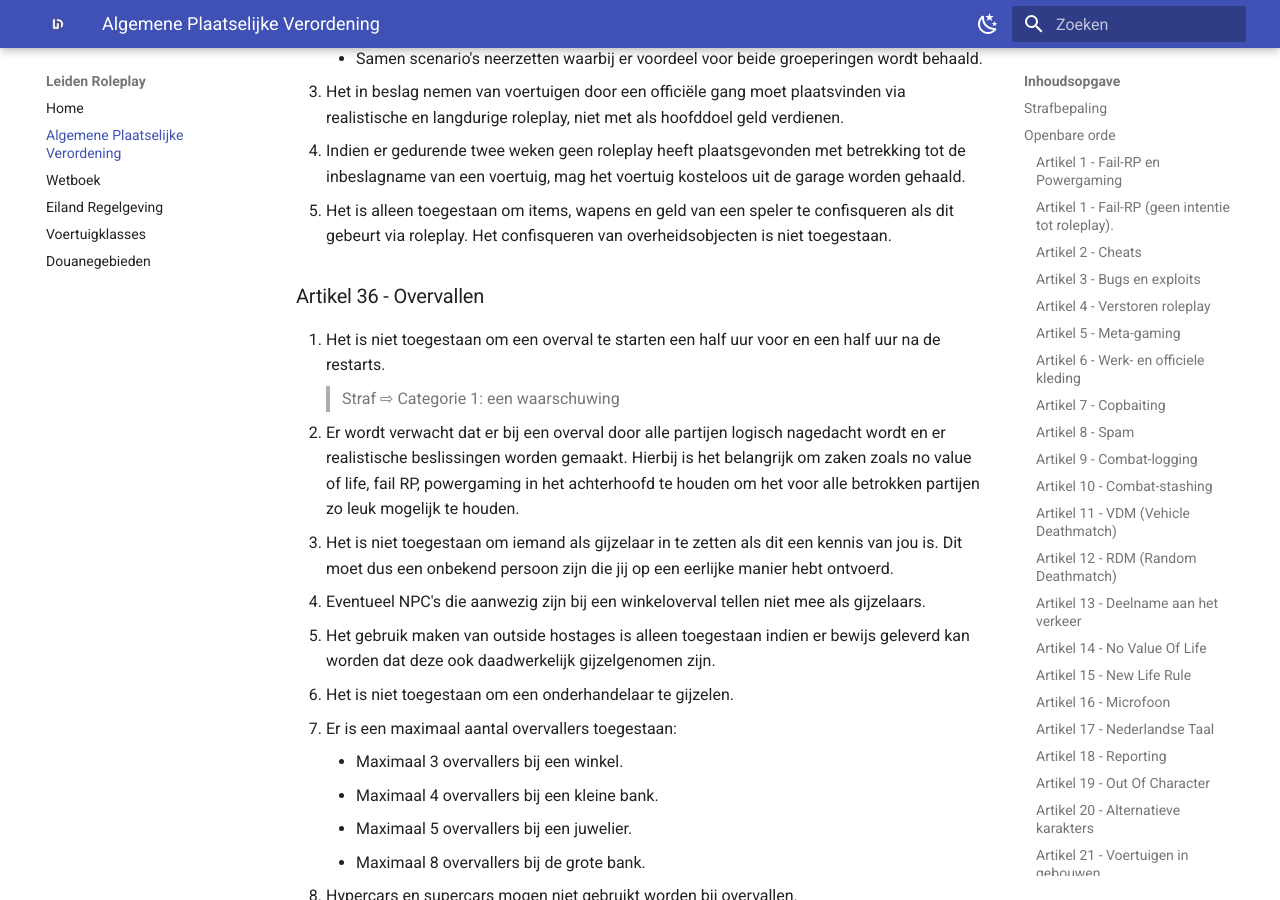
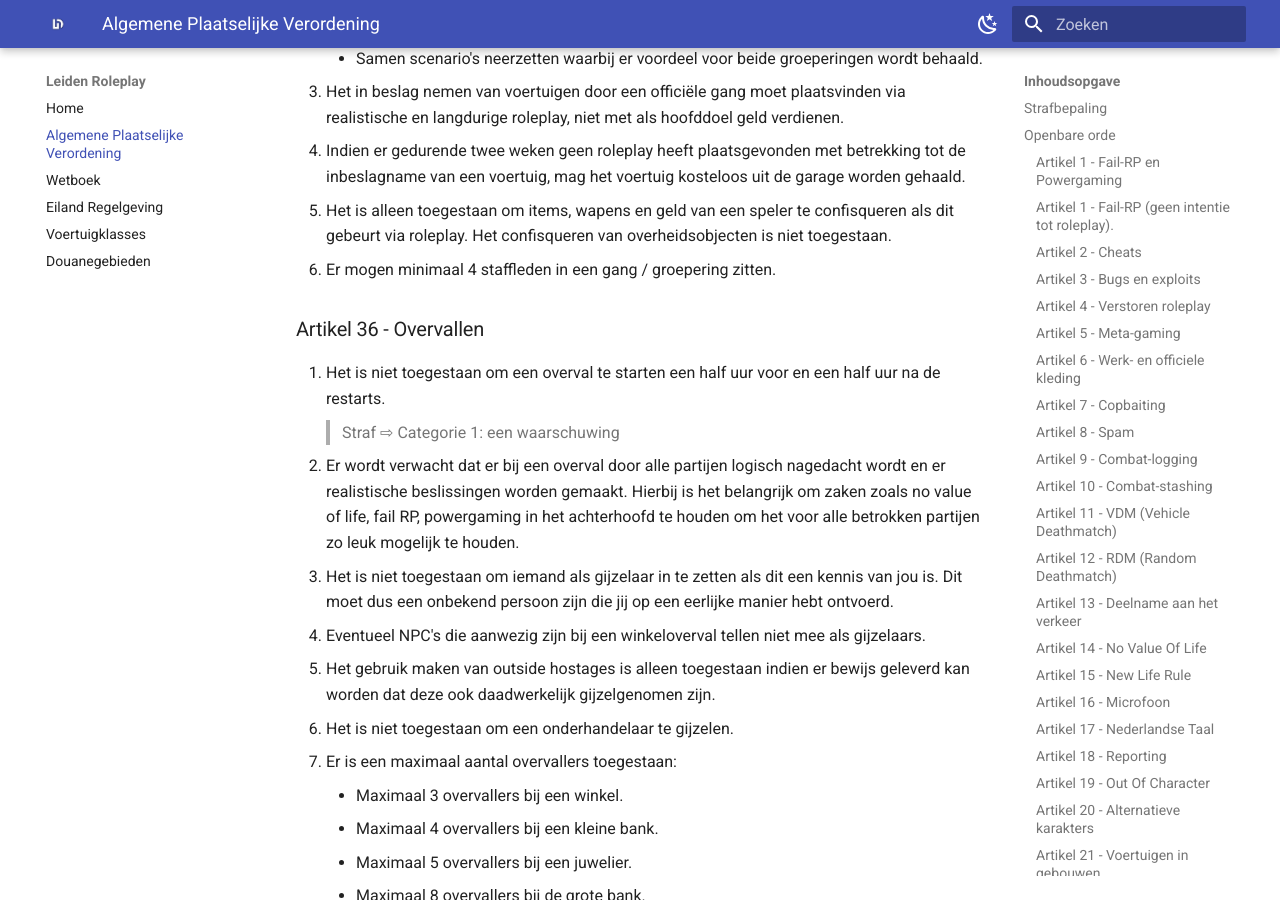
Before and after one commit to Chazzy000/leiden.github.io, an MkDocs documentation site: the page built from docs/apv.md, in a window 1280 px wide and 900 px high, scrolled down 18573 px. Built offline with MkDocs 1.6.1 and Material for MkDocs 9.7.7, drawn with Linux system fonts in a browser that asks for light colours; comment, search, counter and statistics services are not loaded.

Commit message:
Update apv.md

```diff
--- a/docs/apv.md
+++ b/docs/apv.md
@@ -460,6 +460,7 @@ Straf ⇨ Categorie 7: permanente ban
 3. Het in beslag nemen van voertuigen door een officiële gang moet plaatsvinden via realistische en langdurige roleplay, niet met als hoofddoel geld verdienen.
 4. Indien er gedurende twee weken geen roleplay heeft plaatsgevonden met betrekking tot de inbeslagname van een voertuig, mag het voertuig kosteloos uit de garage worden gehaald.
 5. Het is alleen toegestaan om items, wapens en geld van een speler te confisqueren als dit gebeurt via roleplay. Het confisqueren van overheidsobjecten is niet toegestaan.
+6. Er mogen minimaal 4 staffleden in een gang / groepering zitten.
 
 ### Artikel 36 - Overvallen
 
```
